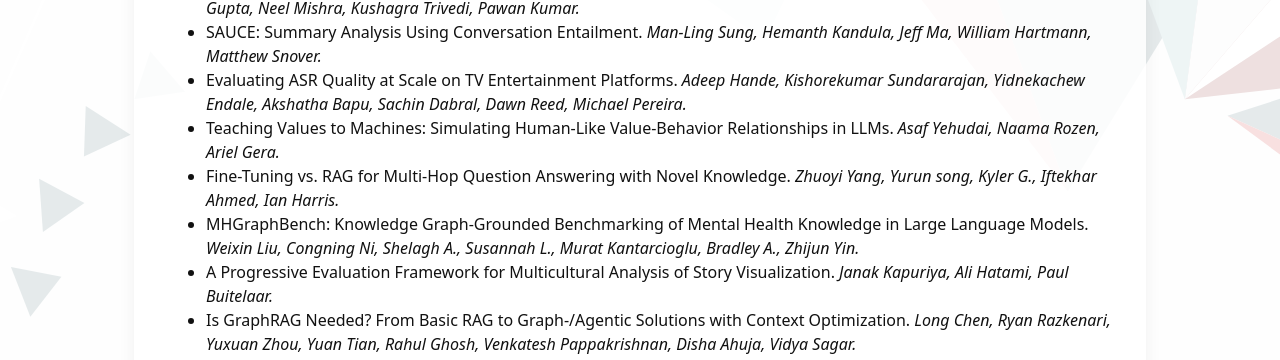
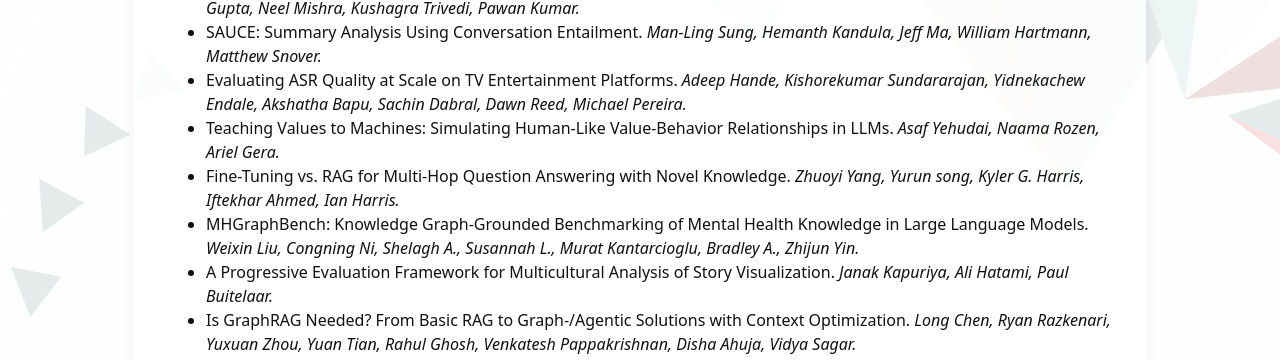
Before and after one commit to GEM-workshop/gem-workshop.github.io, a Jekyll site: the page built from index.md, in a window 1280 px wide and 900 px high, scrolled down 5707 px. Shown: the part 95-455 px from the top of the window. Built offline with Jekyll 4.4.1, drawn with Linux system fonts in a browser that asks for light colours.

```diff
--- a/index.md
+++ b/index.md
@@ -217,7 +217,7 @@ I will present Autorubric, an open-source framework that consolidates these best
 - SAUCE: Summary Analysis Using Conversation Entailment. *Man-Ling Sung, Hemanth Kandula, Jeff Ma, William Hartmann, Matthew Snover.*
 - Evaluating ASR Quality at Scale on TV Entertainment Platforms. *Adeep Hande, Kishorekumar Sundararajan, Yidnekachew Endale, Akshatha Bapu, Sachin Dabral, Dawn Reed, Michael Pereira.*
 - Teaching Values to Machines: Simulating Human-Like Value-Behavior Relationships in LLMs. *Asaf Yehudai, Naama Rozen, Ariel Gera.*
-- Fine-Tuning vs. RAG for Multi-Hop Question Answering with Novel Knowledge. *Zhuoyi Yang, Yurun song, Kyler G., Iftekhar Ahmed, Ian Harris.*
+- Fine-Tuning vs. RAG for Multi-Hop Question Answering with Novel Knowledge. *Zhuoyi Yang, Yurun song, Kyler G. Harris, Iftekhar Ahmed, Ian Harris.*
 - MHGraphBench: Knowledge Graph-Grounded Benchmarking of Mental Health Knowledge in Large Language Models. *Weixin Liu, Congning Ni, Shelagh A., Susannah L., Murat Kantarcioglu, Bradley A., Zhijun Yin.*
 - A Progressive Evaluation Framework for Multicultural Analysis of Story Visualization. *Janak Kapuriya, Ali Hatami, Paul Buitelaar.*
 - Is GraphRAG Needed? From Basic RAG to Graph-/Agentic Solutions with Context Optimization. *Long Chen, Ryan Razkenari, Yuxuan Zhou, Yuan Tian, Rahul Ghosh, Venkatesh Pappakrishnan, Disha Ahuja, Vidya Sagar.*
```
